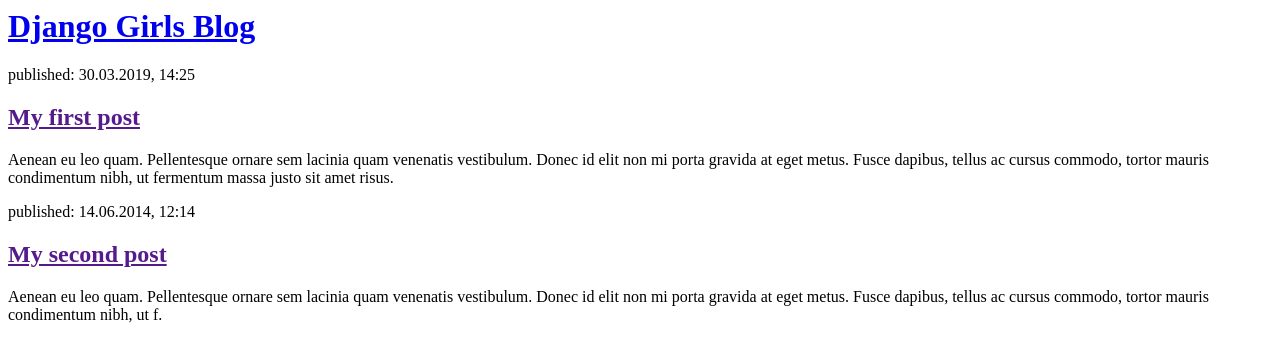
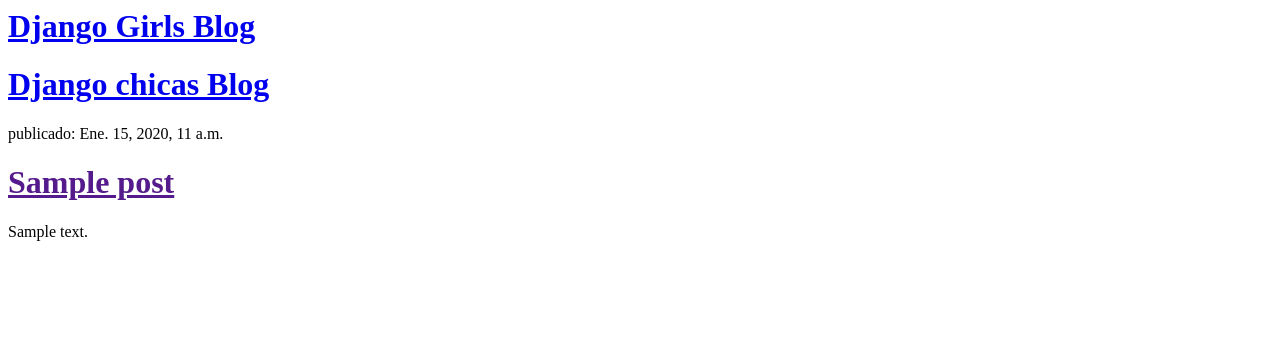
Before and after one commit to cleovj17/my-first-blog, a Django app: template blog/templates/blog/post_list.html in a window 1280 px wide. Shown: the top 362 px of the page. Run offline with Django 3.2, Linux system fonts and the light colour scheme; the template is opened without the code that fills it: values that come from a table or form of the project are taken from there, others are empty; tables that the repository leaves empty hold one stand-in row (values such as "Sample post").

Commit message:
Templates modificados para mostrar post desde base de datos.

```diff
--- a/blog/models.py
+++ b/blog/models.py
@@ -5,7 +5,7 @@
 	author = models.ForeignKey('auth.User', on_delete=models.CASCADE)
 	title = models.CharField(max_length=200)
 	text = models.TextField()
-	create_date = models.DateTimeField(default=timezone.now)
+	created_date = models.DateTimeField(default=timezone.now)
 	published_date = models.DateTimeField(blank=True, null=True)
 
 	def publish(self):
--- a/blog/templates/blog/post_list.html
+++ b/blog/templates/blog/post_list.html
@@ -7,16 +7,30 @@
             <h1><a href="/">Django Girls Blog</a></h1>
         </div>
 
-        <div>
-            <p>published: 30.03.2019, 14:25</p>
-            <h2><a href="">My first post</a></h2>
-            <p>Aenean eu leo quam. Pellentesque ornare sem lacinia quam venenatis vestibulum. Donec id elit non mi porta gravida at eget metus. Fusce dapibus, tellus ac cursus commodo, tortor mauris condimentum nibh, ut fermentum massa justo sit amet risus.</p>
-        </div>
 
-        <div>
-            <p>published: 14.06.2014, 12:14</p>
-            <h2><a href="">My second post</a></h2>
-            <p>Aenean eu leo quam. Pellentesque ornare sem lacinia quam venenatis vestibulum. Donec id elit non mi porta gravida at eget metus. Fusce dapibus, tellus ac cursus commodo, tortor mauris condimentum nibh, ut f.</p>
-        </div>
+    {% for post in posts %}
+    <div>
+    <h1>
+        <a href = "/">
+            Django chicas Blog
+        </a >
+    </h1>
+    </div>
+    {% for post in posts %}
+    <div>
+        <p> publicado: {{ post.published_date }}
+        </p>
+    <h1>
+        <a href = "">
+            {{ post.title }}
+        </a>
+    </h1>
+        <p> {{ post.text|linebreaksbr }}
+        </p>
+    </div>
+    {% endfor %}
+    {% endfor %}
+
+
     </body>
 </html>
--- a/blog/views.py
+++ b/blog/views.py
@@ -1,5 +1,8 @@
 from django.shortcuts import render
+from django.utils import timezone
+from .models import Post
 
 # Create your views here.
 def post_list(request):
-	return render(request, 'blog/post_list.html', {})
+	posts = Post.objects.filter(published_date__lte=timezone.now()).order_by('published_date')
+	return render(request, 'blog/post_list.html', {'posts': posts})
```
Also changed, not shown: blog/migrations/0002_auto_20190330_1500.py (added).
